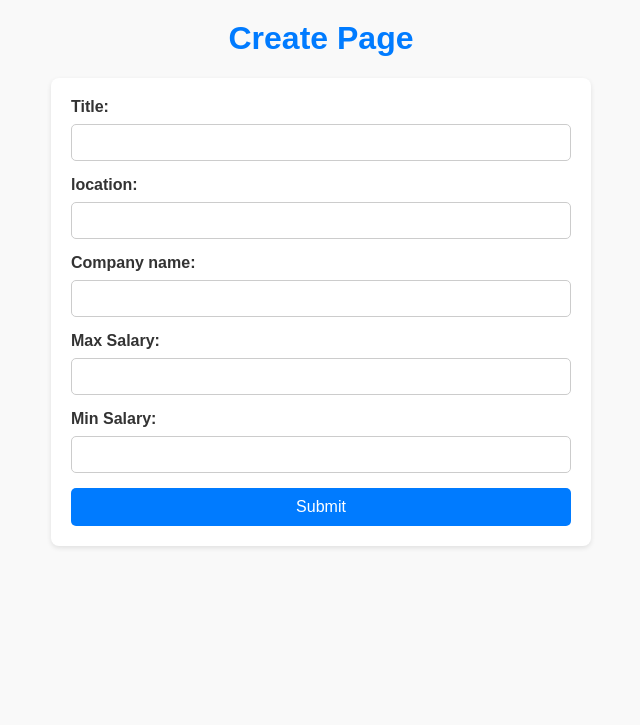
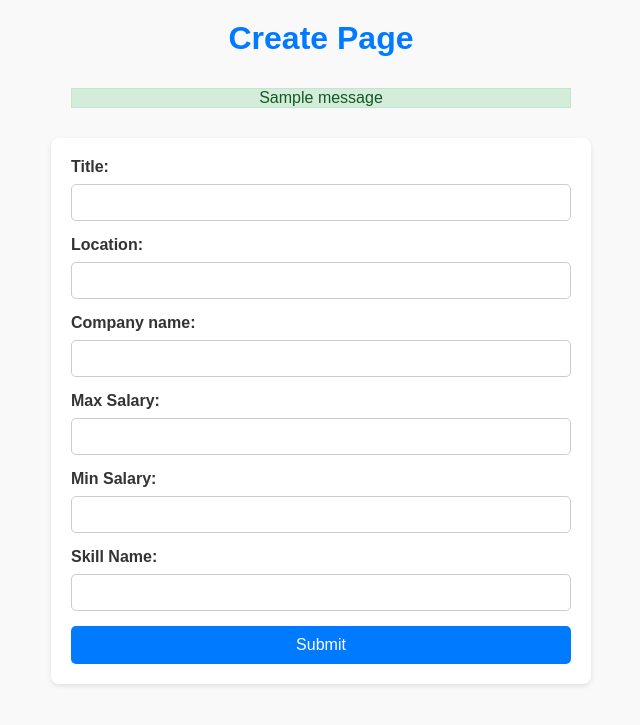
Before and after one commit to Hsiu727/DBMS_team16_Fianl_Project, a Flask app: page /create in a window 1280 px wide. Shown: the part 38-763 px from the top of the page, without its empty margins (319-959 px from the left). Run offline with Flask 3, Linux system fonts and the light colour scheme; tables that the repository leaves empty hold one stand-in row (values such as "Sample post"); one stand-in notice (Sample message) is shown.

Commit message:
2024/12/27

```diff
--- a/main.py
+++ b/main.py
@@ -10,7 +10,7 @@ app.secret_key = "your_secret_key"
 db_config = {
     'host': 'localhost',  # Change this to your MySQL host
     'user': 'root',  # Change this to your MySQL username
-    'password': '',  # Change this to your MySQL password
+    'password': '1234',  # Change this to your MySQL password
     'database': 'final_project'  # Change this to your MySQL database name
 }
 
@@ -256,7 +256,7 @@ def view_cart():
 
     return render_template("cart.html", cart_items=job_listings_in_cart)
 
-@app.route("/company")
+
 @app.route("/company")
 def company():
     # Get the current page number from the query string (default is 1)
@@ -351,6 +351,7 @@ def create():
         company_name = request.form.get('company_name')
         max_salary = request.form.get('max_salary')
         min_salary = request.form.get('min_salary')
+        skill_name = request.form.get('skill_name')
 
         # Connect to the database
         conn = get_db_connection()
@@ -358,11 +359,18 @@ def create():
 
         #update to query1
         i = 0
+        j = 0
         #first check if id was used
         while True:
-            cursor.execute("SELECT Job_id FROM job_posting WHERE Job_id = %s", (str(i),))
+            cursor.execute("SELECT Job_id FROM job_posting WHERE Job_id = %s", (str(i),)) #O(n)
             #print(cursor.fetchone())
             if cursor.fetchone() is None:
+                while True:
+                    cursor.execute("SELECT Salary_id FROM salary WHERE Salary_id = %s", (str(j),))
+                    if cursor.fetchone() is None:
+                        break
+                    else:
+                        j = j + 1
                 break
             else:
                 i = i + 1
@@ -370,10 +378,9 @@ def create():
         #update to salary table
         #update to query1
         cursor.execute("INSERT INTO job_posting (Title, Posting_location, Company_name, Job_id) VALUES (%s, %s, %s, %s)", (title, posting_location, company_name, str(i)))
-        cursor.execute("INSERT INTO salary (Job_id, Max_salary, Min_salary) VALUES (%s, %s, %s)", (str(i), max_salary, min_salary))
-        cursor.execute("INSERT INTO query1 (Title, location, company, Max_salary, Min_salary, Job_id) VALUES (%s, %s, %s, %s, %s, %s)", (title, posting_location, company_name, max_salary, min_salary, str(i)))
+        cursor.execute("INSERT INTO salary (Salary_id, Job_id, Max_salary, Min_salary) VALUES (%s, %s, %s, %s)", (str(j), str(i), max_salary, min_salary))
+        cursor.execute("INSERT INTO query1 (Title, location, company, Max_salary, Min_salary, Job_id, Skill_name, Currency) VALUES (%s, %s, %s, %s, %s, %s, %s, %s)", (title, posting_location, company_name, max_salary, min_salary, str(i), skill_name, "USD"))
         conn.commit()
-
         #update to the original database
 
         cursor.close()
@@ -395,20 +402,20 @@ def read():
     search_query = request.args.get('search')  # 修正為與 HTML 輸入欄一致
     if search_query:
         query = '''
-            SELECT Title, location, company, Max_salary, Min_salary
+            SELECT Title, location, company, Max_salary, Min_salary, Skill_name
             FROM query1
-            WHERE Title LIKE %s OR company LIKE %s OR Max_salary LIKE %s OR Min_salary LIKE %s
+            WHERE Title LIKE %s OR company LIKE %s OR Max_salary LIKE %s OR Min_salary LIKE %s OR Skill_name LIKE %s
             LIMIT 5
         '''
-        cursor.execute(query, (f'%{search_query}%', f'%{search_query}%', f'%{search_query}%', f'%{search_query}%'))
+        cursor.execute(query, (f'%{search_query}%', f'%{search_query}%', f'%{search_query}%', f'%{search_query}%', f'%{search_query}%'))
         results = cursor.fetchall()
     else:
-        cursor.execute('SELECT Title, location, company, Max_salary, Min_salary FROM query1 ORDER BY Job_id LIMIT 5')
+        cursor.execute('SELECT Title, location, company, Max_salary, Min_salary, Skill_name FROM query1 ORDER BY Job_id LIMIT 5')
         results = cursor.fetchall()
 
 
     # 最近 5 条记录逻辑
-    cursor.execute('SELECT Title, location, company, Max_salary, Min_salary FROM query1 ORDER BY Job_id LIMIT 5')
+    cursor.execute('SELECT Title, location, company, Max_salary, Min_salary, Skill_name FROM query1 ORDER BY Job_id LIMIT 5')
     latest_data = cursor.fetchall()
 
     conn.close()
@@ -421,28 +428,42 @@ def update():
     conn = get_db_connection()
     cursor = conn.cursor()
 
-    if request.method == 'POST':
-        # 更新數據
-        field = request.form['field']
-        new_value = request.form['new_value']
-        search = request.args.get('search')
-
-        query = f"UPDATE query1 SET {field} = %s WHERE Title = %s OR Job_id = %s"
-        cursor.execute(query, (new_value, search, search))
-        conn.commit()
-        flash(f"Successfully updated {field} to {new_value}.", "success")
-
-    elif request.method == 'GET':
-        # 查詢數據
-        search = request.args.get('search')
-        if search:
-            cursor.execute("SELECT * FROM query1 WHERE Title = %s OR Job_id = %s", (search, search))
+    # 查詢資料
+    if request.method == 'GET':
+        search_query = request.args.get('search')
+        if search_query:
+            cursor.execute("""
+                SELECT Title, location, company, Max_salary, Min_salary, Skill_name
+                FROM query1
+                WHERE Title LIKE %s OR Job_id = %s
+            """, (f"%{search_query}%", search_query))
             data = cursor.fetchone()
+            if not data:
+                flash("No record found for the given Title or ID.", "error")
         else:
             data = None
+        conn.close()
+        return render_template('update.html', page_title="Update Page", data=data)
 
-    conn.close()
-    return render_template('update.html', page_title="Update Page", data=data)
+    # 更新資料
+    if request.method == 'POST':
+        field = request.form.get('field')
+        new_value = request.form.get('new_value')
+        search_query = request.args.get('search')
+
+        try:
+            if field == 'skill_name':
+                cursor.execute("UPDATE query1 SET Skill_name = %s WHERE Job_id = %s", (new_value, search_query))
+            else:
+                cursor.execute(f"UPDATE query1 SET {field} = %s WHERE Title = %s OR Job_id = %s", (new_value, search_query, search_query))
+            conn.commit()
+            flash(f"{field} has been successfully updated to {new_value}.", "success")
+        except Exception as e:
+            flash(f"An error occurred: {str(e)}", "error")
+        finally:
+            cursor.close()
+            conn.close()
+        return redirect('/update')
 
 
 @app.route('/delete', methods=['GET', 'POST'])
--- a/templates/cart.html
+++ b/templates/cart.html
@@ -154,7 +154,7 @@
         {% endif %}
     </div>
     <footer>
-        <p>&copy; 2024 Job Finder. All rights reserved.</p>
+        <p>&copy; 2024 NYCU DBMS Final Project Team 16. All rights reserved.</p>
     </footer>
 
     <!-- Back to Top Button -->
--- a/templates/create.html
+++ b/templates/create.html
@@ -80,6 +80,27 @@
         button:hover {
             background-color: #0056b3;
         }
+
+        /* Flash 消息样式 */
+        .flash-message {
+            max-width: 500px;
+            margin: 20px auto;
+            padding: 10px;
+            text-align: center;
+            border-radius: 5px;
+        }
+
+        .flash-success {
+            background-color: #d4edda;
+            color: #155724;
+            border: 1px solid #c3e6cb;
+        }
+
+        .flash-error {
+            background-color: #f8d7da;
+            color: #721c24;
+            border: 1px solid #f5c6cb;
+        }
     </style>
 </head>
 <body>
@@ -93,12 +114,23 @@
     </nav>
     <h1>{{ page_title }}</h1>
 
+    <!-- 成功或错误的消息 -->
+    {% with messages = get_flashed_messages(with_categories=true) %}
+    {% if messages %}
+        <div class="flash-message">
+            {% for category, message in messages %}
+            <div class="flash-{{ category }}">{{ message }}</div>
+            {% endfor %}
+        </div>
+    {% endif %}
+    {% endwith %}
+
     <!-- 表单 -->
     <form method="POST">
         <label for="title">Title:</label>
         <input type="text" id="title" name="title" required>
 
-        <label for="posting_location">location:</label>
+        <label for="posting_location">Location:</label>
         <input type="text" id="posting_location" name="posting_location" required>
 
         <label for="company_name">Company name:</label>
@@ -110,6 +142,9 @@
         <label for="min_salary">Min Salary:</label>
         <input type="number" id="min_salary" name="min_salary" required>
 
+        <label for="skill_name">Skill Name:</label>
+        <input type="text" id="skill_name" name="skill_name" required>
+
         <button type="submit">Submit</button>
     </form>
 </body>
--- a/templates/login2.html
+++ b/templates/login2.html
@@ -187,7 +187,7 @@
     </div>
 
     <footer>
-        &copy; 2024 NYCU DBMS Final Project Team 16.
+        <p>&copy; 2024 NYCU DBMS Final Project Team 16. All rights reserved.</p>
     </footer>
 </body>
 </html>
--- a/templates/main_page2.html
+++ b/templates/main_page2.html
@@ -347,7 +347,7 @@
         backToTopButton.style.display = 'none';
     </script>
     <footer>
-        <p>&copy; 2024 Job Finder. All rights reserved.</p>
+        <p>&copy; 2024 NYCU DBMS Final Project Team 16. All rights reserved.</p>
     </footer>
 </body>
 </html>
--- a/templates/read.html
+++ b/templates/read.html
@@ -112,7 +112,6 @@
         <a href="{{ url_for('read') }}">Read</a>
         <a href="{{ url_for('update') }}">Update</a>
         <a href="{{ url_for('delete') }}">Delete</a>
-        <a href="{{ url_for('logout') }}">Log out</a>
     </nav>
     <h1>{{ page_title }}</h1>
 
@@ -134,6 +133,7 @@
                 <th>Company Name</th>
                 <th>Max Salary</th>
                 <th>Min Salary</th>
+                <th>Skill Name</th> <!-- 新增技能名稱 -->
             </tr>
         </thead>
         <tbody>
@@ -144,6 +144,7 @@
                 <td>{{ row[2] }}</td> <!-- Company Name -->
                 <td>{{ row[3] }}</td> <!-- Max Salary -->
                 <td>{{ row[4] }}</td> <!-- Min Salary -->
+                <td>{{ row[5] }}</td> <!-- Skill Name -->
             </tr>
             {% endfor %}
         </tbody>
@@ -159,6 +160,7 @@
                 <th>Company Name</th>
                 <th>Max Salary</th>
                 <th>Min Salary</th>
+                <th>Skill Name</th> <!-- 新增技能名稱 -->
             </tr>
         </thead>
         <tbody>
@@ -169,6 +171,7 @@
                 <td>{{ row[2] }}</td> <!-- Company Name -->
                 <td>{{ row[3] }}</td> <!-- Max Salary -->
                 <td>{{ row[4] }}</td> <!-- Min Salary -->
+                <td>{{ row[5] }}</td> <!-- Skill Name -->
             </tr>
             {% endfor %}
         </tbody>
```
Also changed, not shown: templates/delete.html (+34 -2 lines), templates/update.html (+38 -4 lines).
